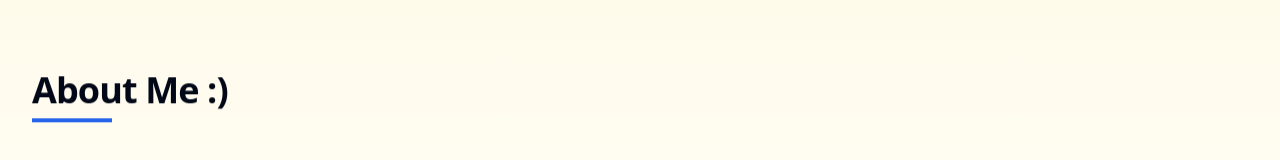
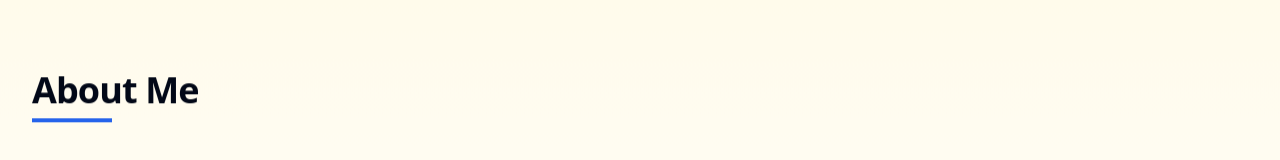
Before and after one commit to Mahadevan2005/Latest_Portfolio, a React (Vite) app: page / in a window 1280 px wide. Shown: the part 698-858 px from the top of the page. Built offline with nearby package versions, Linux system fonts and the light colour scheme.

Commit message:
Updated About me section

```diff
--- a/src/components/Home/About.tsx
+++ b/src/components/Home/About.tsx
@@ -29,7 +29,7 @@ const About = () => {
       className="section bg-gradient-to-b from-amber-50 via-white to-amber-100 dark:from-gray-900 dark:via-gray-800 dark:to-gray-900"
     >
       <div className="container-custom lg:text-left">
-        <SectionHeading title="About Me :)" />
+        <SectionHeading title="About Me" />
 
         {/* Intro Text */}
         <div className="max-w-4xl mx-auto space-y-6">
```
